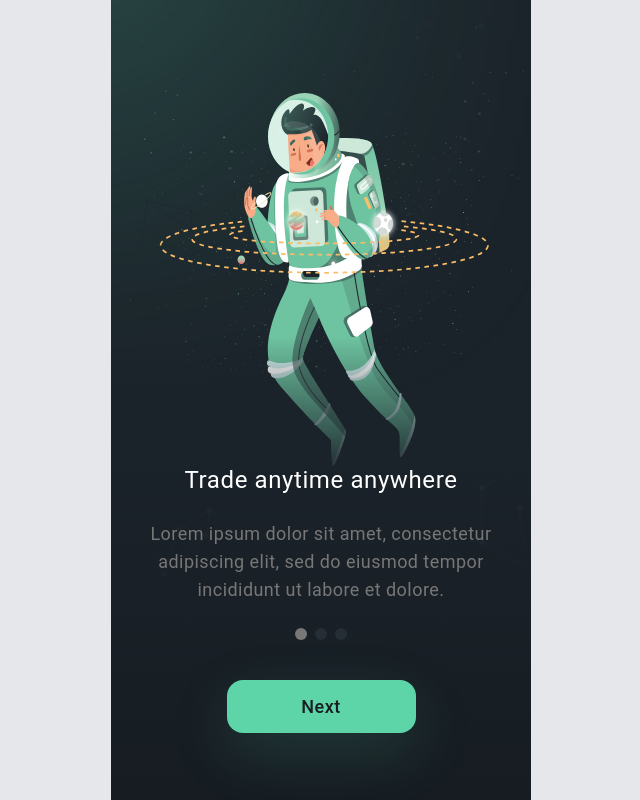
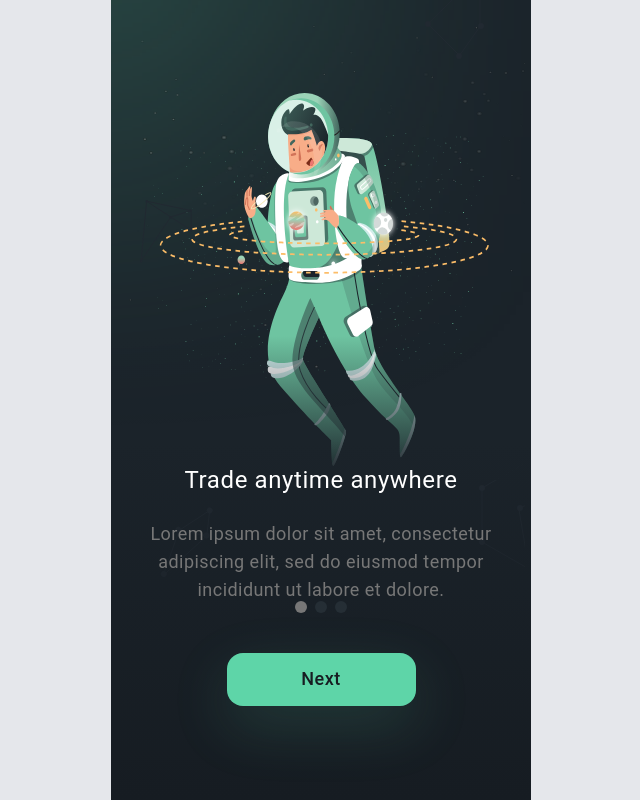
Before and after one commit to zeriong/layout-gallery, a React (Create React App) app: page /crypto-intro in a window 1280 px wide. Shown: the whole page, without its empty margins (319-959 px from the left). Built offline with nearby package versions, Linux system fonts and the light colour scheme.

Commit message:
crypto-app intro 100%

```diff
--- a/src/pages/cryptoApp/cryptoIntro.tsx
+++ b/src/pages/cryptoApp/cryptoIntro.tsx
@@ -1,12 +1,177 @@
-import React, {useEffect, useState} from "react";
+import React, {useEffect, useRef, useState} from "react";
 
 import intro1 from "../../assets/crypto-mobile/intro-img1.svg";
-import glossy from "../../assets/crypto-mobile/glossy.svg";
+import intro2 from "../../assets/crypto-mobile/intro-img2.svg";
+import intro3 from "../../assets/crypto-mobile/intro-img3.svg";
 import starLoad1 from "../../assets/crypto-mobile/Group 95.svg";
 import starLoad2 from "../../assets/crypto-mobile/Group 96.svg";
 import starLoad3 from "../../assets/crypto-mobile/Group 97.svg";
 import starLoad4 from "../../assets/crypto-mobile/Group 98.svg";
 import stars from "../../assets/crypto-mobile/Group.svg";
+import {useNavigate} from "react-router-dom";
+
+interface Iitem {
+    id: string;
+    img: string;
+    title: string;
+    summary: string;
+}
+
+interface Iitems extends Array<Iitem> {}
+
+const items:Iitems = [
+    {
+        id: "cryptoIntro1",
+        img: intro1,
+        title: "Trade anytime anywhere",
+        summary: "Lorem ipsum dolor sit amet, consectetur adipiscing elit, sed do eiusmod tempor incididunt ut labore et dolore.",
+    },
+    {
+        id: "cryptoIntro2",
+        img: intro2,
+        title: "Save and invest at the same time",
+        summary: "Lorem ipsum dolor sit amet, consectetur adipiscing elit, sed do eiusmod tempor incididunt ut labore et dolore.",
+    },
+    {
+        id: "cryptoIntro3",
+        img: intro3,
+        title: "Transact fast and easy",
+        summary: "Lorem ipsum dolor sit amet, consectetur adipiscing elit, sed do eiusmod tempor incididunt ut labore et dolore.",
+    },
+]
+
+const IntroItem = (props: { img:string, title:string, summary:string }) => {
+    return (
+        <div className="w-full flex flex-col min-w-full transition-all duration-300">
+            <figure className="relative w-full h-[55%] z-10">
+                <img src={props.img} className="absolute left-1/2 -translate-x-1/2 w-4/5 h-auto mt-[93px]" alt=""/>
+                <div className="absolute w-full h-[144px] mt-[336px] bg-gradient-to-t from-crypto-dark"/>
+            </figure>
+            <div className="relative flex flex-col justify-between h-[45%] z-20">
+                <div className="absolute h-full w-full bg-gradient-to-t from-crypto-dark-two -z-10"/>
+                <div className="w-full h-fit p-6 text-center">
+                    <h1 className="crypto-2xl-normal text-white pb-6">
+                        {props.title}
+                    </h1>
+                    <p className="crypto-lg-normal text-crypto-warm-grey">
+                        {props.summary}
+                    </p>
+                </div>
+            </div>
+        </div>
+    )
+}
+
+const TOTAL_SLIDES = items.length - 1;
+
+const Carousel = () => {
+    const [currentSlide, setCurrentSlide] = useState(0);
+    const [mouseDownClientX, setMouseDownClientX] = useState(0);
+    const [mouseDownClientY, setMouseDownClientY] = useState(0);
+    const [mouseUpClientX, setMouseUpClientX] = useState(0);
+    const [mouseUpClientY, setMouseUpClientY] = useState(0);
+    const [tochedX, setTochedX] = useState(0);
+    const [tochedY, setTochedY] = useState(0);
+
+    const onMouseDown = (e: React.MouseEvent<HTMLElement, MouseEvent>) => {
+        setMouseDownClientX(e.clientX);
+        setMouseDownClientY(e.clientY);
+    };
+    const onMouseUp = (e: React.MouseEvent<HTMLElement, MouseEvent>) => {
+        setMouseUpClientX(e.clientX);
+        setMouseUpClientY(e.clientY);
+    };
+    const onTouchStart = (e: React.TouchEvent) => {
+        setTochedX(e.changedTouches[0].pageX);
+        setTochedY(e.changedTouches[0].pageY);
+    };
+    const onTouchEnd = (e: React.TouchEvent) => {
+        const distanceX = tochedX - e.changedTouches[0].pageX;
+        const distanceY = tochedY - e.changedTouches[0].pageY;
+        const vector = Math.abs(distanceX / distanceY);
+
+        if (distanceX > 30 && vector > 2) {
+            if (currentSlide === 2) {
+                return
+            }
+            nextBtn();
+        } else if (distanceX < -30 && vector > 2) {
+            prevBtn();
+        }
+    };
+    useEffect(() => {
+        const dragSpaceX = Math.abs(mouseDownClientX - mouseUpClientX);
+        const dragSpaceY = Math.abs(mouseDownClientY - mouseUpClientY);
+        const vector = dragSpaceX / dragSpaceY;
+
+        if (mouseDownClientX !== 0 && dragSpaceX > 100 && vector > 2) {
+            if (mouseUpClientX < mouseDownClientX) {
+                if (currentSlide === 2) {
+                    return
+                }
+                nextBtn();
+            } else if (mouseUpClientX > mouseDownClientX) {
+                prevBtn();
+            }
+        }
+    }, [mouseUpClientX]);
+
+    const navigate = useNavigate();
+
+    const nextBtn = () => {
+        if (currentSlide >= TOTAL_SLIDES) {
+            // 더 이상 넘어갈 슬라이드가 없으면
+            //setCurrentSlide(0); // 1번째 사진으로 넘어갑니다.
+            return navigate('/crypto'); // 클릭이 작동하지 않습니다.
+        } else {
+            setCurrentSlide(currentSlide + 1);
+        }
+    };
+
+    const prevBtn = () => {
+        if (currentSlide === 0) {
+            //setCurrentSlide(TOTAL_SLIDES); // 마지막 사진으로 넘어갑니다.
+            return;  // 클릭이 작동하지 않습니다.
+        } else {
+            setCurrentSlide(currentSlide - 1);
+        }
+    };
+
+    return (
+        <div className="relative transition-all duration-300 w-full h-full overflow-hidden">
+            <div
+                className={
+                `absolute transition-all duration-300 w-full h-full flex
+                ${currentSlide === 0 && "left-0"} -left-[${currentSlide}00%]`}
+                onMouseUp={onMouseUp}
+                onMouseDown={onMouseDown}
+                onTouchStart={onTouchStart}
+                onTouchEnd={onTouchEnd}
+            >
+                {
+                    items.map((val) => {
+                        return(
+                            <IntroItem key={val.id} img={val.img} title={val.title} summary={val.summary}/>
+                        )
+                    })
+                }
+            </div>
+            <div className="fixed w-full bottom-0 flex flex-col items-center mb-[94px] z-20">
+                <ul className="grid grid-cols-3 justify-center gap-[8px]">
+                    <li className={`w-3 h-3 rounded-full ${currentSlide === 0 ? "bg-crypto-warm-grey" : "bg-crypto-ball-dark"}`}/>
+                    <li className={`w-3 h-3 rounded-full ${currentSlide === 1 ? "bg-crypto-warm-grey" : "bg-crypto-ball-dark"}`}/>
+                    <li className={`w-3 h-3 rounded-full ${currentSlide === 2 ? "bg-crypto-warm-grey" : "bg-crypto-ball-dark"}`}/>
+                </ul>
+                <button
+                    className="w-[45%] h-full bg-crypto-seafoam-blue crypto-lg-md text-crypto-dark-three py-[3%] rounded-2xl mt-10 shadow-[0_20px_60px_rgba(94,213,168,0.16)]"
+                    onClick={nextBtn}
+                >
+                    Next
+                </button>
+            </div>
+        </div>
+    );
+}
 
 export const CryptoIntro = () => {
     const [popIntro, setpopIntro] = useState(true);
@@ -20,8 +185,9 @@ export const CryptoIntro = () => {
     },[])
 
     return (
-        <section className='absolute bg-gray-200 w-full h-full crypto-font'>
-            <article className={`absolute left-1/2 -translate-x-1/2 bg-crypto-dark w-full max-w-[420px] h-full transition-all duration-[1.5s] visible z-50 opacity-100 ${popIntro ? "" : "invisible opacity-0"}`} onTransitionEnd={(e)=>{ return e.currentTarget.style.zIndex = "-20"}}>
+        <section className='absolute bg-gray-200 w-full h-full'>
+            <div className='absolute w-full h-full crypto-font max-w-[420px] left-1/2 -translate-x-1/2 overflow-hidden'>
+                <article className={`absolute left-1/2 -translate-x-1/2 bg-crypto-dark w-full h-full transition-all duration-[1.5s] visible z-50 opacity-100 ${popIntro ? "" : "invisible opacity-0"}`} onTransitionEnd={(e)=>{ return e.currentTarget.style.zIndex = "-20"}}>
                     <div className="relative w-full h-full">
                         <div className="absolute crypto-starLoad w-full h-full z-20 -top-[8%]"/>
                         <div className="absolute crypto-stars w-full h-full z-20"/>
@@ -31,7 +197,7 @@ export const CryptoIntro = () => {
                         <div className="h-1/5 w-full bg-gradient-to-t from-crypto-seafoam-blue opacity-[15%]"/>
                     </div>
                 </article>
-            <article className="absolute left-1/2 -translate-x-1/2 bg-crypto-dark w-full max-w-[420px] h-full transition-all duration-500 overflow-hidden">
+                <article className="relative bg-crypto-dark w-auto h-full transition-all duration-500 overflow-y-hidden overflow-x-auto">
                     <figure className="w-full h-full absolute">
                         <div className="absolute w-[210px] h-[194px] bg-crypto-seafoam-blue blur-[150px] left-[-125px] top-[-152px]"/>
                         <img src={starLoad1} className="absolute left-[29px] top-[200px]" alt=""/>
@@ -41,34 +207,10 @@ export const CryptoIntro = () => {
                         <img src={stars} className="absolute opacity-50" alt=""/>
                     </figure>
                     <div className="relative w-full h-full">
-                    <figure className="relative w-full h-[55%] z-10">
-                        <img src={intro1} className="absolute left-1/2 -translate-x-1/2 w-4/5 h-auto mt-[93px]" alt=""/>
-                        <div className="absolute w-full h-[144px] mt-[336px] bg-gradient-to-t from-crypto-dark"/>
-                    </figure>
-                    <div className="relative flex flex-col justify-between h-[45%] z-20">
-                        <div className="absolute h-full w-full bg-gradient-to-t from-crypto-dark-two -z-10"/>
-                        <div className="w-full h-fit p-6 text-center">
-                            <h1 className="crypto-2xl-normal text-white pb-6">
-                                Trade anytime anywhere
-                            </h1>
-                            <p className="crypto-lg-normal text-crypto-warm-grey">
-                                Lorem ipsum dolor sit amet, consectetur adipiscing elit, sed do eiusmod tempor incididunt ut labore et dolore.
-                            </p>
-                        </div>
-                        <div className="flex flex-col items-center mb-[94px]">
-                            <ul className="grid grid-cols-3 justify-center gap-[8px]">
-                                <li className="w-3 h-3 rounded-full bg-crypto-warm-grey"></li>
-                                <li className="w-3 h-3 rounded-full bg-crypto-ball-dark"></li>
-                                <li className="w-3 h-3 rounded-full bg-crypto-ball-dark"></li>
-                            </ul>
-                            <button className="w-[45%] h-full bg-crypto-seafoam-blue crypto-lg-md text-crypto-dark-three py-[3%] rounded-2xl mt-10 shadow-[0_20px_60px_rgba(94,213,168,0.16)]">
-                                Next
-                            </button>
-                        </div>
-                    </div>
-                    <div className="h-1/5 w-full bg-gradient-to-t from-crypto-seafoam-blue opacity-[15%]"/>
+                        <Carousel/>
                     </div>
                 </article>
+            </div>
         </section>
     )
 }
```
Lines whose indentation alone changed are shown as unchanged.
